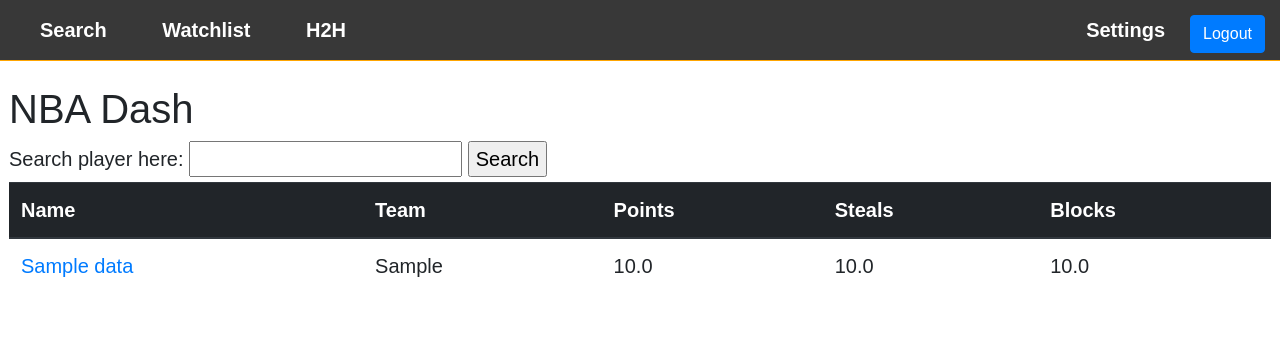
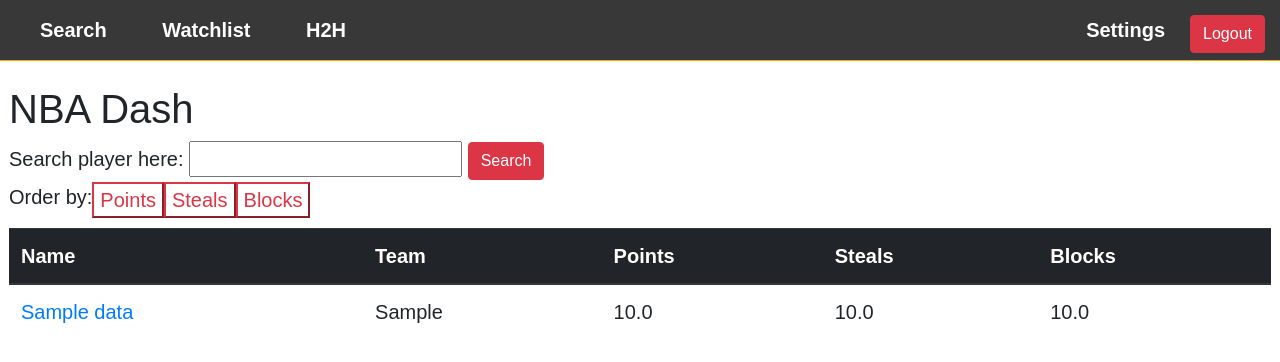
Before and after one commit to timjaya/nbadash, a Flask app: template templates/search.html in a window 1280 px wide. Shown: the top 362 px of the page. Run offline with Flask 2, Linux system fonts and the light colour scheme; the template is opened without the code that fills it: most values are stand-ins (such as "Sample title", 1, 10 or a date in 2020); parts of the project's set-up code (start-up, migrations or seed data) failed here and were passed over; some libraries are stand-ins or nearby versions.

Commit message:
added order by feature

```diff
--- a/server.py
+++ b/server.py
@@ -131,22 +131,29 @@
     if not session.get('logged_in'):
         return redirect(url_for('login'))
     query = request.args.get('query')
+    orderby = request.args.get('orderby')
+
     if query is None:
         query = ''
+
     name = ('%' + query + '%').lower()
     cmd = 'SELECT p.pid, name, current_team, avg(points) as avg_points, avg(steals) as avg_steals, avg(blocks) as avg_blocks ' \
         'FROM Player_Plays g, Player p ' \
         'WHERE g.pid = p.pid AND LOWER(name) LIKE (:name) ' \
-        'GROUP BY p.pid, name, current_team ' \
-        'LIMIT 20;'
+        'GROUP BY p.pid, name, current_team '
 
-    cursor = g.conn.execute(text(cmd), name=name)
+    if orderby is not None:
+        cmd = cmd + 'ORDER BY ' + orderby + ' DESC LIMIT 20;'
+    else:
+        cmd = cmd + 'LIMIT 20;'
+
+    cursor = g.conn.execute(text(cmd), name=name, orderby=orderby)
     result = []
     for item in cursor:
         result.append(item)
     cursor.close()
 
-    context = dict(data=result, request=query)
+    context = dict(data=result, query=query)
     return render_template("search.html", **context)
 
 """
--- a/templates/layout_main.html
+++ b/templates/layout_main.html
@@ -21,7 +21,7 @@
     <a href="/search-player">Search</a>
     <a href="/watchlist">Watchlist</a>
     <a href="/headtohead">H2H</a>
-    <a href="/logout" class="float-right btn btn-primary">Logout</a>
+    <a href="/logout" class="float-right btn btn-danger">Logout</a>
     <a class="float-right" href="/settings">Settings</a>
   </nav>
   <div id="content">{% block content %}{% endblock %}</div>
--- a/templates/search.html
+++ b/templates/search.html
@@ -11,12 +11,28 @@
     </div>
     <div class="row">
         <form method="get" action="/search-player">
-
             <label for="query">Search player here:</label>
-            <input name="query" type="text" value=""> <input type="submit" value="Search">
+            <input name="query" type="text" value="{{ query }}"> <input class="btn btn-danger" type="submit" value="Search">
         </form>
     </div>
-
+    <div class="row">
+        <p>Order by: </p>
+        <form method="get" action="/search-player"">
+            <input type="hidden" name="query" value="{{ query }}"/>
+            <input type="hidden" name="orderby" value="avg_points"/>
+            <button type="submit" class="btn-outline-danger">Points</button>
+        </form>
+        <form method="get" action="/search-player"">
+            <input type="hidden" name="query" value="{{ query }}"/>
+            <input type="hidden" name="orderby" value="avg_steals"/>
+            <button type="submit" class="btn-outline-danger">Steals</button>
+        </form>
+        <form method="get" action="/search-player"">
+            <input type="hidden" name="query" value="{{ query }}"/>
+            <input type="hidden" name="orderby" value="avg_blocks"/>
+            <button type="submit" class="btn-outline-danger">Blocks</button>
+        </form>
+    </div>
     <div class="row">
         <table class="table">
             <thead class="thead-dark">
```
